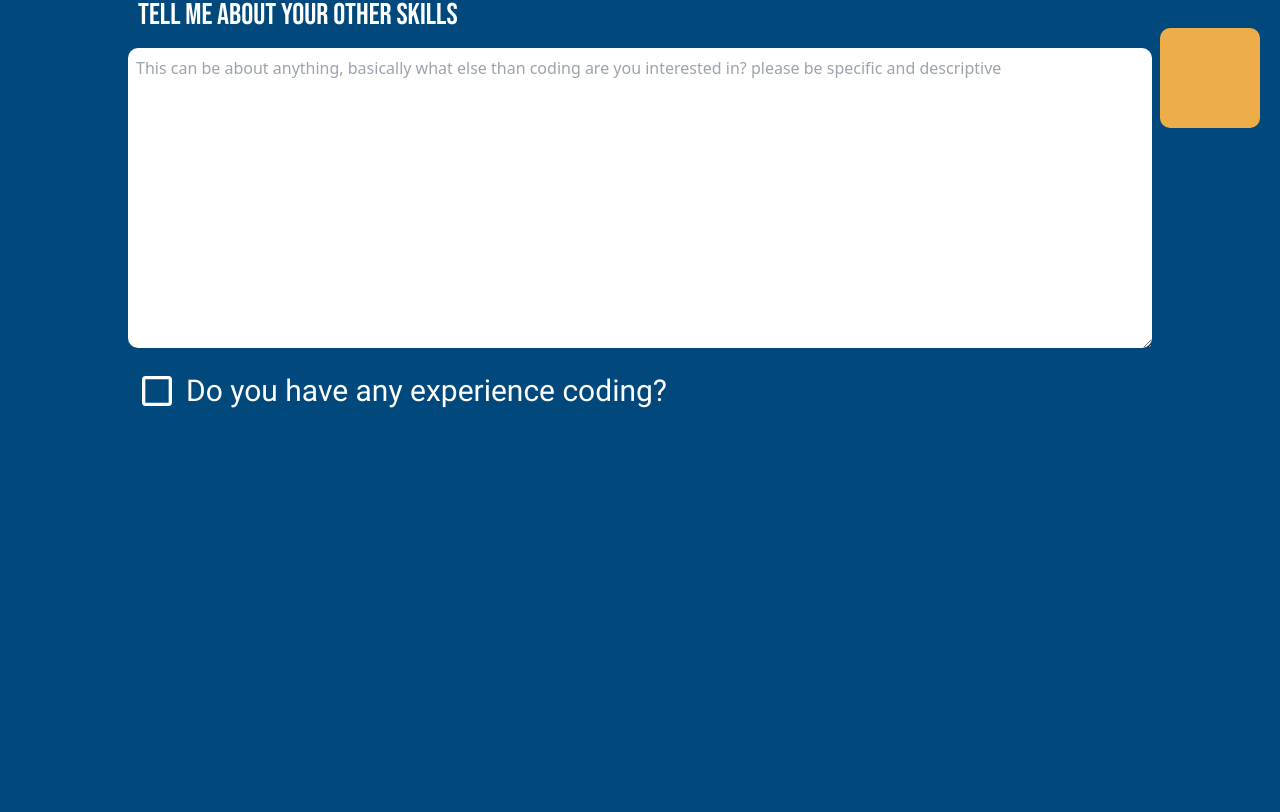
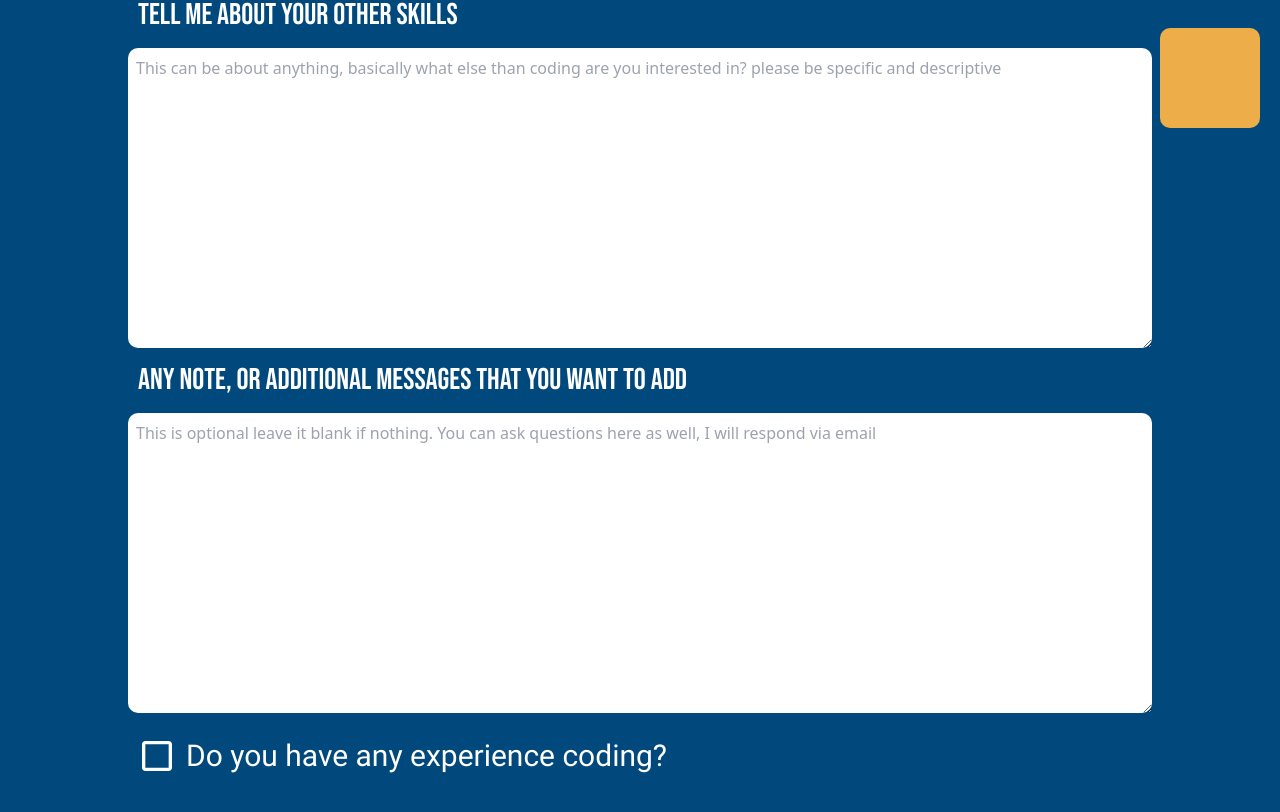
Before and after one commit to TsogtOnCrack/HSCC, a Next.js app: page /farm in a window 1280 px wide. Shown: the part 652-1464 px from the top of the page. Before the commit the page ends 1133 px from the top, so only its background shows below. Built offline with nearby package versions, Linux system fonts and the light colour scheme.

Commit message:
this is more updates

```diff
--- a/context/maincontext.js
+++ b/context/maincontext.js
@@ -13,6 +13,7 @@ export const CartContextPrv = ({ children }) => {
       email: '',
       reason: '',
       whatyouknow:'',
+      note:'',
       xp: '',
     })
   }, [])
--- a/src/pages/check.jsx
+++ b/src/pages/check.jsx
@@ -14,6 +14,7 @@ export default function Check() {
       email: data.email,
       reason: data.reason,
       whatyouknow: data.whatyouknow ? data.whatyouknow : 'none',
+      note: data.note ? data.note : 'none',
       xp: data.xp ? data.xp : 'none',
     })
       .then(() => {})
@@ -29,16 +30,18 @@ export default function Check() {
   const Grade = data.grade
   const Reason = data.reason
   const Whatyouknow = data.whatyouknow
+  const Note = data.note
   const xp = data.xp
   return (
     <div className="w-scren h-screen bg-[#14B4B4] flex justify-center items-center flex-col">
       <div className="flex flex-row justify-center items-center">
         {' '}
         <div className="bg-[#D1E3E4] w-[80vw] h-[80vh] rounded-[20px] flex flex-col text-[30px] p-5 font-courier overflow-auto">
-          <p>name: {Name}</p>
-          <p>Grade : {Grade}</p>
-          <p>Reason : {Reason}</p>
-          <p className={`${xp ? 'block' : 'hidden'}`}>What else you can do : {Whatyouknow}</p>
+          <p className='py-2'>NAME: {Name}</p>
+          <p className='py-2'>GRADE : {Grade}</p>
+          <p className='py-2'>REASON : {Reason}</p>
+          <p className={`${Whatyouknow ? 'block' : 'hidden'}`}>OTHER THINGS YOU CAN DO: {Whatyouknow}</p>
+          <p className={`${Note? 'block' : 'hidden'}`}>EXTRA: {Note}</p>
           <p className={`${xp ? 'block' : 'hidden'}`}>XP : {xp}</p>
 
           <div className='h-5'></div>
--- a/src/pages/farm.js
+++ b/src/pages/farm.js
@@ -152,6 +152,20 @@ export default function Home() {
       >
         tell me about your other skills
       </Input>
+      <Input
+        className = "w-[80vw]"
+        val={data.note}
+        onchange={(event) => {
+          setData({
+            ...data,
+            ['note']: event.target.value,
+          })
+        }}
+        size="big"
+        placeholder="This is optional leave it blank if nothing. You can ask questions here as well, I will respond via email"
+      >
+        Any note, or additional messages that you want to add
+      </Input>
 
       <div className="flex flex-row items-center text-white w-[80vw]">
         <Checkbox
```
